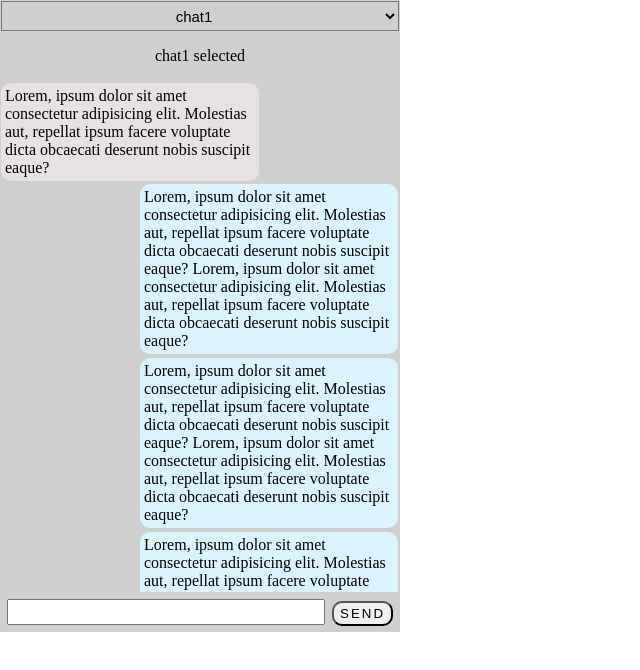
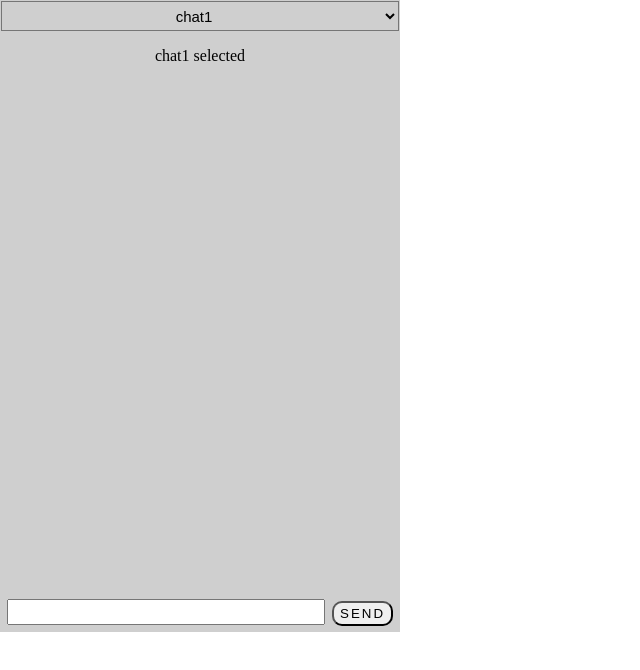
Before and after one commit to ShevelevAndrew/HW, a React (Create React App) app: page / in a window 1280 px wide. Shown: the top 670 px of the page, without its empty margins (0-640 px from the left). Built offline with nearby package versions, Linux system fonts and the light colour scheme.

Commit message:
finish commit

```diff
--- a/public/index.html
+++ b/public/index.html
@@ -1,17 +1,18 @@
 <!DOCTYPE html>
 <html lang="ru">
-
-<head>
+  <head>
     <meta charset="utf-8" />
     <meta name="viewport" content="width=device-width, initial-scale=1" />
     <meta name="theme-color" content="#000000" />
-    <meta name="description" content="Web site created using create-react-app" />
-    <title>React App</title>
-</head>
+    <meta
+      name="description"
+      content="Web site created using create-react-app"
+    />
+    <title>Chat</title>
+  </head>
 
-<body>
+  <body>
     <noscript>You need to enable JavaScript to run this app.</noscript>
     <div id="root"></div>
-</body>
-
+  </body>
 </html>
--- a/src/components/App.js
+++ b/src/components/App.js
@@ -1,6 +1,5 @@
 import React from "react";
-import { Message } from "./Message";
-import Input from "./input";
+import MessageField from "./MessageField";
 import Select from "./select";
 
 export default function App() {
@@ -9,17 +8,7 @@ export default function App() {
       <div className="header">
         <Select />
       </div>
-      <div className="chat" id="element">
-        <Message
-          message="Lorem, ipsum
-        dolor sit amet consectetur
-        adipisicing elit. Molestias aut,
-        repellat ipsum facere voluptate dicta obcaecati deserunt nobis suscipit eaque? "
-        />
-      </div>
-      <div className="inputbox">
-        <Input />
-      </div>
+      <MessageField />
     </div>
   );
 }
--- a/src/components/Message.jsx
+++ b/src/components/Message.jsx
@@ -1,25 +1,14 @@
 import React from "react";
+import { AUTHORS } from "./utils/constants";
+import Input from "./input";
 
-export const Message = ({ message }) => {
+export const Message = ({ strMessage }) => {
+  const sendMessage = (newMessage) => {
+    strMessage({ autor: AUTHORS.USER, mess: newMessage });
+  };
   return (
     <div>
-      <div className="companion">{message}</div>
-      <div className="message">
-        {message}
-        {message}
-      </div>
-      <div className="message">
-        {message}
-        {message}
-      </div>
-      <div className="message">
-        {message}
-        {message}
-      </div>
-      <div className="message">
-        {message}
-        {message}
-      </div>
+      <Input onAddMessage={sendMessage} />
     </div>
   );
 };
--- /dev/null
+++ b/src/components/MessageField.jsx
@@ -0,0 +1,48 @@
+import React from "react";
+import { AUTHORS } from "./utils/constants";
+import { Message } from "./Message";
+
+// const initMess = [{ autor: AUTHORS.USER, mess: "Hi" }];
+const initMess = [];
+const answer = [
+  { autor: AUTHORS.BOT, mess: "Hi!" },
+  { autor: AUTHORS.BOT, mess: "How are you?" },
+  { autor: AUTHORS.BOT, mess: "where are you?" },
+  { autor: AUTHORS.BOT, mess: "Wow!" },
+];
+export default function MessageField() {
+  const [messages, setMessage] = React.useState(initMess);
+
+  const randomMess = () => {
+    return answer[Math.floor(Math.random() * 4)];
+  };
+  const addMessage = React.useCallback((str) => {
+    setMessage((prevMess) => [...prevMess, str]);
+  }, []);
+
+  React.useEffect(() => {
+    const lastMessage = messages[messages.length - 1];
+    let timeout;
+    if (lastMessage?.autor === AUTHORS.USER) {
+      timeout = setTimeout(() => {
+        addMessage(randomMess());
+      }, 1000);
+    }
+    return () => clearTimeout(timeout);
+  });
+
+  return (
+    <>
+      <div className="chat" id="element">
+        {messages?.map(({ autor, mess }) => (
+          <div className={autor === "user" ? "message" : "companion"}>
+            {mess}
+          </div>
+        ))}
+      </div>
+      <div className="inputbox">
+        <Message strMessage={addMessage} />
+      </div>
+    </>
+  );
+}
--- a/src/components/input.js
+++ b/src/components/input.js
@@ -9,6 +9,7 @@ function Input({ onAddMessage }) {
 
   const handleSubmit = (e) => {
     e.preventDefault();
+    onAddMessage(value);
     setValue("");
   };
 
--- /dev/null
+++ b/src/components/utils/constants.js
@@ -0,0 +1,4 @@
+export const AUTHORS = {
+  USER: "user",
+  BOT: "bot",
+};
--- a/src/styles/styles.css
+++ b/src/styles/styles.css
@@ -5,7 +5,7 @@ body {
 
 .wrapper-chat {
   -webkit-box-sizing: border-box;
-  box-sizing: border-box;
+          box-sizing: border-box;
   height: 600px;
   width: 400px;
 }
@@ -35,7 +35,8 @@ body {
 .wrapper-chat .chat .message {
   display: block;
   background-color: #dbf3fd;
-  max-width: 250px;
+  text-align: right;
+  width: 350px;
   border-radius: 10px;
   padding: 4px;
   float: right;
@@ -45,7 +46,7 @@ body {
 .wrapper-chat .chat .companion {
   display: block;
   background-color: #e7e2e2;
-  max-width: 250px;
+  width: 350px;
   border-radius: 10px;
   padding: 4px;
   float: left;
@@ -90,20 +91,14 @@ body {
 
 #element::-webkit-scrollbar-track {
   -webkit-box-shadow: 5px 5px 5px -5px rgba(34, 60, 80, 0.2) inset;
-  box-shadow: 5px 5px 5px -5px rgba(34, 60, 80, 0.2) inset;
+          box-shadow: 5px 5px 5px -5px rgba(34, 60, 80, 0.2) inset;
   background-color: #cfcfcf;
   border-radius: 10px;
 }
 
 #element::-webkit-scrollbar-thumb {
   border-radius: 10px;
-  background: -webkit-gradient(
-    linear,
-    left top,
-    left bottom,
-    from(#9c9c9c),
-    to(#464646)
-  );
+  background: -webkit-gradient(linear, left top, left bottom, from(#9c9c9c), to(#464646));
   background: linear-gradient(180deg, #9c9c9c, #464646);
 }
 /*# sourceMappingURL=styles.css.map */
--- a/src/styles/styles.scss
+++ b/src/styles/styles.scss
@@ -29,7 +29,8 @@ body {
 .wrapper-chat .chat .message {
   display: block;
   background-color: rgb(219, 243, 253);
-  max-width: 250px;
+  text-align: right;
+  width: 350px;
   border-radius: 10px;
   padding: 4px;
   float: right;
@@ -38,7 +39,7 @@ body {
 .wrapper-chat .chat .companion {
   display: block;
   background-color: rgb(231, 226, 226);
-  max-width: 250px;
+  width: 350px;
   border-radius: 10px;
   padding: 4px;
   float: left;
```
Also changed, not shown: 1 other file (tests, documents, lock files or other folders).
